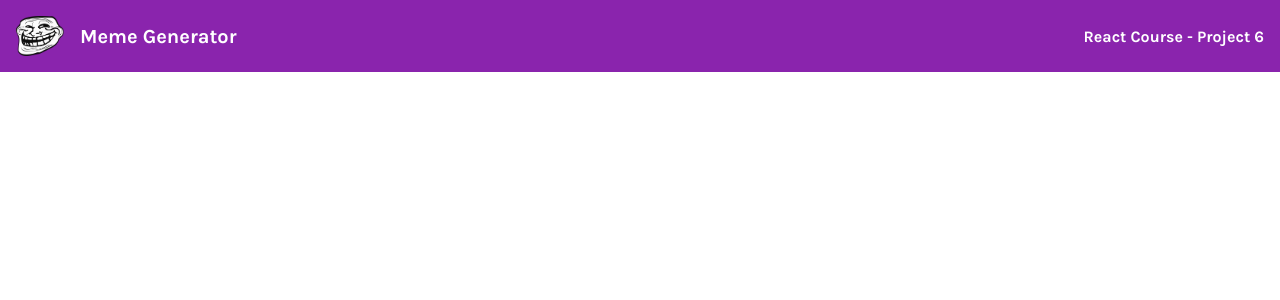
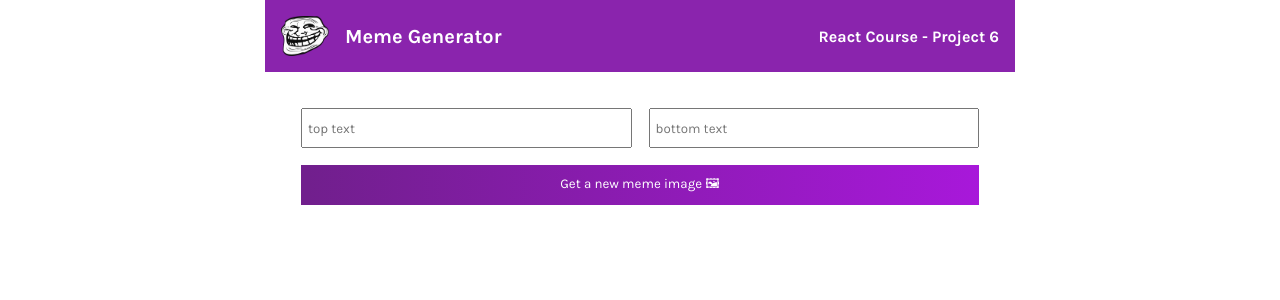
Before and after one commit to ioangheraszim/react-meme-generator, a React (Vite) app: page / in a window 1280 px wide. Shown: the top 300 px of the page. Built offline with nearby package versions, Linux system fonts and the light colour scheme.

Commit message:
added a new component Meme

```diff
--- a/src/App.jsx
+++ b/src/App.jsx
@@ -1,11 +1,12 @@
 import React from "react"
 import Header from "./components/Header"
-
+import Meme from "./components/Meme"
 function App() {
   return (
-    <main>
+    <div className="container">
       <Header />
-    </main>
+      <Meme />
+    </div>
   )
 }
 
--- a/src/components/Header.jsx
+++ b/src/components/Header.jsx
@@ -2,13 +2,13 @@ import React from "react";
 
 export default function Header() {
     return (
-        <nav className="nav-bar">
+        <header className="nav-bar">
             <div className="left-nav">
                 <img className="nav-image" src="./src/assets/troll-face.png" alt="navbar-icon" />
                 <h2 className="nav-title">Meme Generator</h2>
             </div>
             <h4 className="nav-project">React Course - Project 6</h4>
-        </nav>
+        </header>
     )
 
 }
--- /dev/null
+++ b/src/components/Meme.jsx
@@ -0,0 +1,13 @@
+import React from "react";
+
+export default function Meme() {
+    return (
+        <main>
+            <form className="form">
+                <input placeholder="top text" className="form-input" type="text" />
+                <input placeholder="bottom text" className="form-input" type="text" />
+                <button className="form-button">Get a new meme image 🖼</button>
+            </form>
+        </main>
+    )
+}
--- a/styles.css
+++ b/styles.css
@@ -8,8 +8,11 @@ body {
   font-family: "Karla", sans-serif;
 }
 
+main {
+  padding: 36px;
+}
+
 .container {
-  border: 1px solid green;
   margin: 0 auto;
   max-width: 750px;
 }
@@ -38,4 +41,24 @@ body {
 .left-nav .nav-project {
   font-size: 0.75rem;
   font-weight: 500;
+}
+
+.form {
+  display: grid;
+  grid-template: 40px 40px/1fr 1fr;
+  gap: 17px;
+}
+.form .form-input {
+  font-family: "Karla", sans-serif;
+  border-radius: 1px solid #D5D4D8;
+  text-indent: 5px;
+}
+.form .form-button {
+  grid-column: 1/-1;
+  font-family: "Karla", sans-serif;
+  border-radius: 1px solid #D5D4D8;
+  background: linear-gradient(90.41deg, #711F8D 1.14%, #A818DA 100%);
+  color: white;
+  border: none;
+  cursor: pointer;
 }/*# sourceMappingURL=styles.css.map */
--- a/styles.scss
+++ b/styles.scss
@@ -8,8 +8,11 @@ body {
     font-family: "Karla", sans-serif;
 }
 
+main {
+    padding: 36px;
+}
+
 .container {
-  border: 1px solid green;
   margin: 0 auto;
   max-width: 750px;
 }
@@ -43,3 +46,26 @@ body {
   }
 
 }
+
+
+.form {
+    display: grid;
+    grid-template: 40px 40px / 1fr 1fr;
+    gap: 17px;
+
+    .form-input {
+        font-family: "Karla", sans-serif;
+        border-radius: 1px solid #D5D4D8;
+        text-indent: 5px;
+    }
+
+    .form-button {
+        grid-column: 1 / -1;
+        font-family: "Karla", sans-serif;
+        border-radius: 1px solid #D5D4D8;
+        background: linear-gradient(90.41deg, #711F8D 1.14%, #A818DA 100%);
+        color: white;
+        border: none;
+        cursor: pointer;
+    }
+}
```
Also changed, not shown: 1 other file (tests, documents, lock files or other folders).
